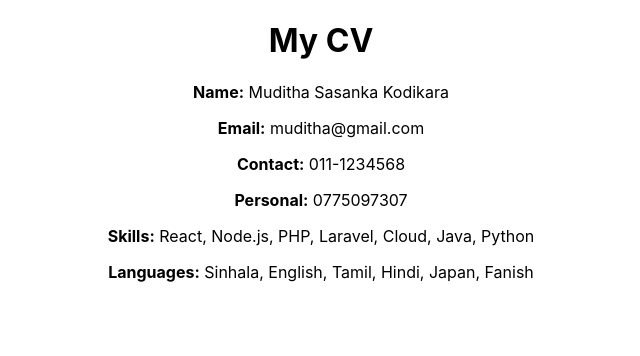
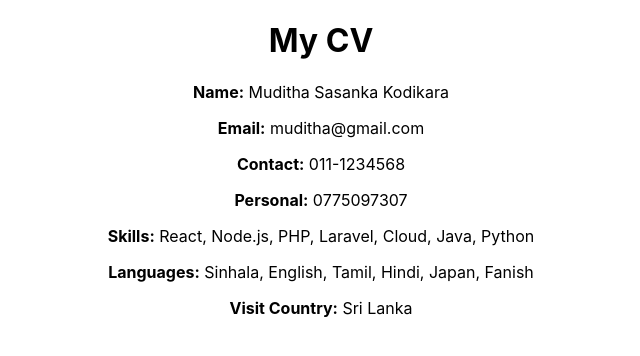
Before and after one commit to mudithasasanka7/DevOps-Testing-02, a React (Create React App) app: page / in a window 1280 px wide. Shown: the top 356 px of the page, without its empty margins (319-959 px from the left). Built offline with nearby package versions, Linux system fonts and the light colour scheme.

Commit message:
Persanal Info

```diff
--- a/src/App.js
+++ b/src/App.js
@@ -11,6 +11,7 @@
       <p><strong>Personal:</strong> 0775097307</p>
       <p><strong>Skills:</strong> React, Node.js, PHP, Laravel, Cloud, Java, Python</p>
       <p><strong>Languages:</strong> Sinhala, English, Tamil, Hindi, Japan, Fanish</p>
+      <p><strong>Visit Country:</strong> Sri Lanka</p>
     </div>
   );
 }
```
